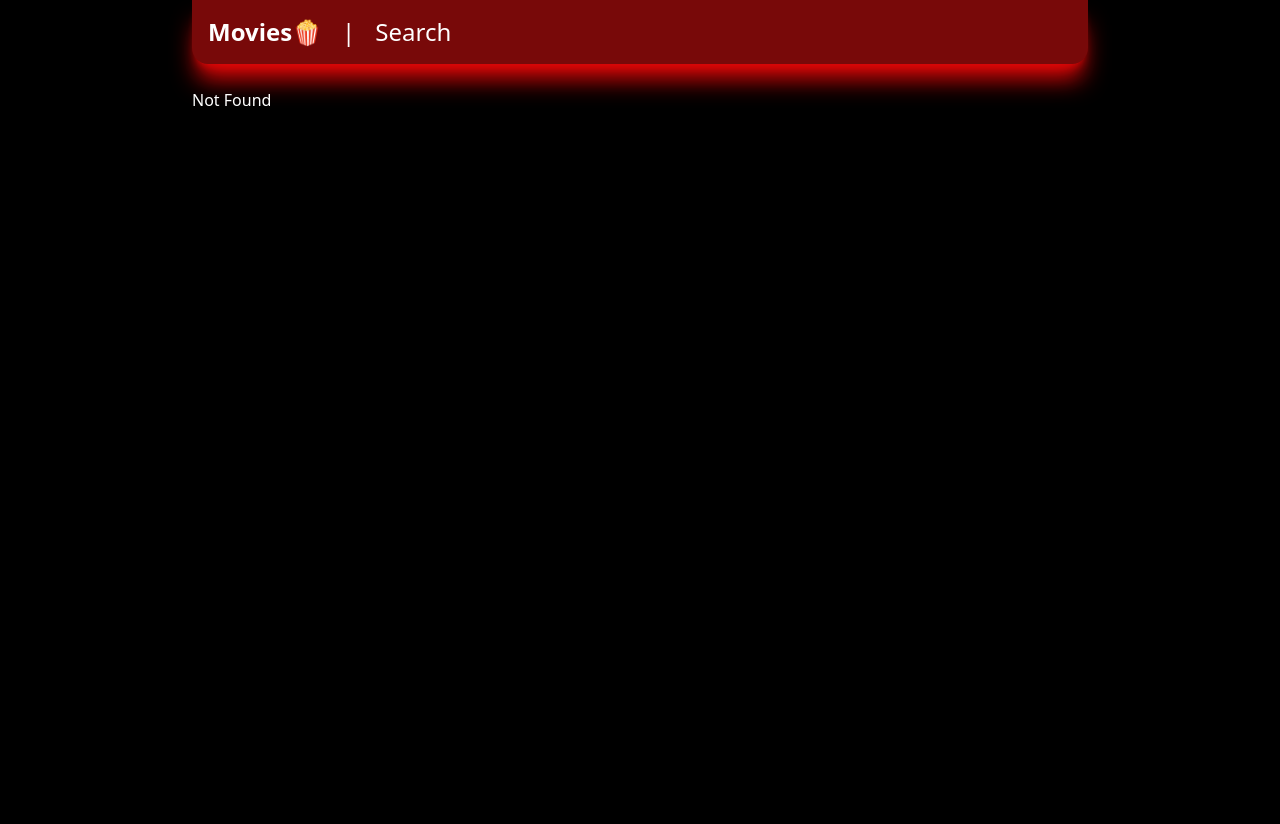
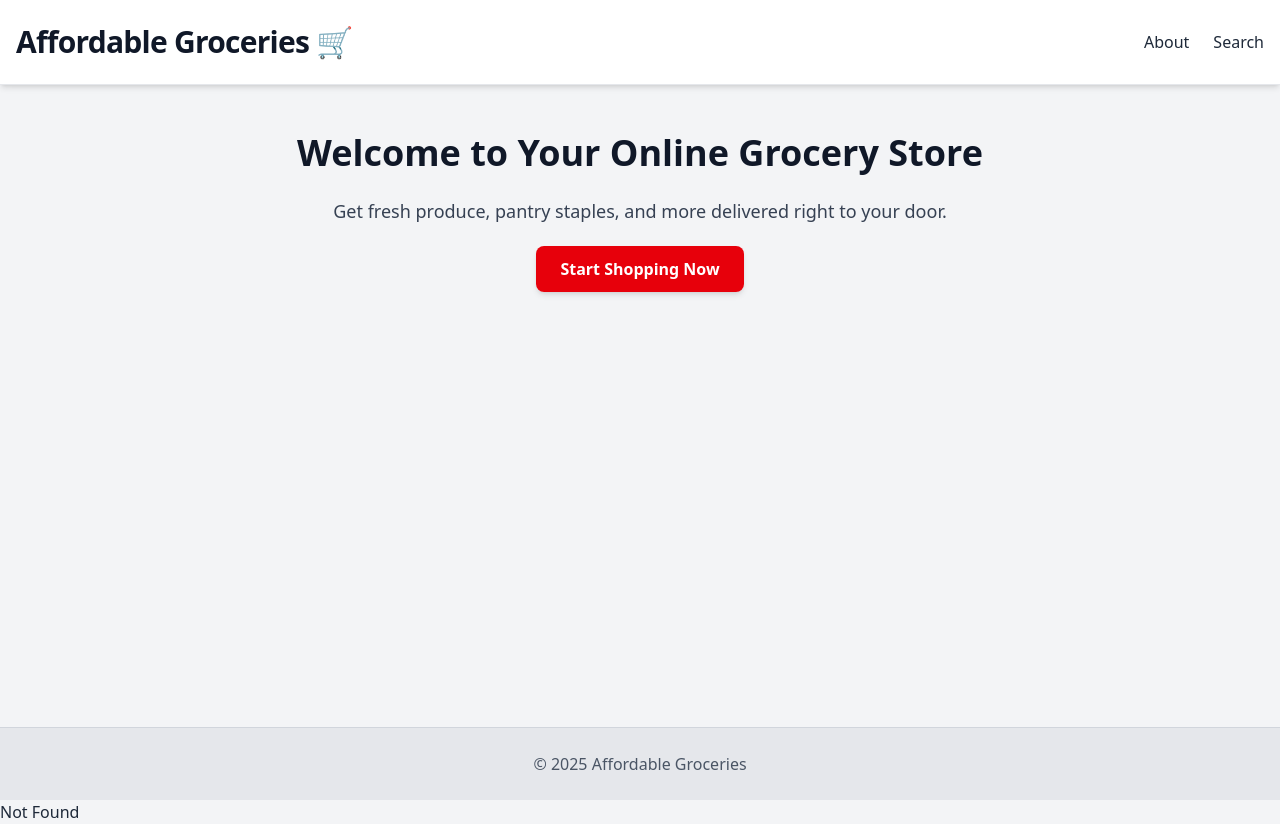
Before and after one commit to neidymlg/CPSC-449-Grocery-Website, a React (Vite) app in the folder client/: page / in a window 1280 px wide. Before the commit this address had no page. Before the commit the page ends 800 px from the top, so only its background shows below. Built offline with nearby package versions, Linux system fonts and the light colour scheme.

Commit message:
home page done

```diff
--- a/client/src/routes/__root.tsx
+++ b/client/src/routes/__root.tsx
@@ -12,34 +12,79 @@ function LayoutComponent() {
         <meta name="viewport" content="width=device-width, initial-scale=1.0" />
         <title>Affordable Groceries</title>
       </head>
-      <body className="bg-black max-w-4xl mx-auto text-white px-5 md:px-0">
-        <header className="flex justify-between items-center p-4 bg-[#780909] text-white rounded-b-2xl shadow-xl shadow-[#df0707] mb-6">
-          <h1 className="text-2xl flex">
+      <body className="bg-gray-100 text-gray-800 font-sans antialiased">
+        <div className="min-h-screen flex flex-col">
+          <header className="bg-white shadow-md sticky top-0 z-10 border-b border-gray-200">
+            <div className="container mx-auto px-4 py-6 flex items-center justify-between">
+              <h1 className="text-3xl font-bold tracking-tight text-gray-900">
                 <Link
                   to="/"
-              search={{ page: 1 }}
+                  className="hover:text-gray-700 transition-colors duration-200"
                   activeProps={{
-                className: "font-bold hello",
+                    className: "font-bold text-gray-900",
                   }}
                   activeOptions={{
                     includeSearch: false,
                   }}
                 >
-              Movies🍿
+                  Affordable Groceries 🛒
                 </Link>
-            <div className="mx-5">|</div>
+              </h1>
+              <nav>
+                <ul className="flex space-x-6">
+                  <li>
+                    <Link
+                      to="/about"
+                      className="hover:text-gray-700 transition-colors duration-200"
+                      activeProps={{
+                        className: "font-bold text-gray-900",
+                      }}
+                    >
+                      About
+                    </Link>
+                  </li>
+                  <li>
                     <Link
                       to="/search"
                       search={{ q: "" }}
+                      className="hover:text-gray-700 transition-colors duration-200"
                       activeProps={{
-                className: "font-bold",
+                        className: "font-bold text-gray-900",
                       }}
                     >
                       Search
                     </Link>
-          </h1>
-          <div id="favorites-count">{/* <FavoritesCount /> */}</div>
+                  </li>
+                </ul>
+              </nav>
+            </div>
           </header>
+
+          <main className="flex-grow container mx-auto px-4 py-12">
+            <section className="text-center">
+              <h2 className="text-4xl font-extrabold text-gray-900 mb-6">
+                Welcome to Your Online Grocery Store
+              </h2>
+              <p className="text-lg text-gray-700 mb-8">
+                Get fresh produce, pantry staples, and more delivered right to
+                your door.
+              </p>
+              <Link
+                to="/search"
+                search={{ q: "" }}
+                className="bg-red-600 hover:bg-red-700 text-white font-bold py-3 px-6 rounded-lg transition-colors duration-200 shadow-md"
+              >
+                Start Shopping Now
+              </Link>
+            </section>
+          </main>
+
+          <footer className="bg-gray-200 text-gray-600 py-6 border-t border-gray-300">
+            <div className="container mx-auto px-4 text-center">
+              <p>&copy; {new Date().getFullYear()} Affordable Groceries</p>
+            </div>
+          </footer>
+        </div>
         <Outlet /> {/* Start rendering router matches */}
       </body>
     </html>
```
Lines whose indentation alone changed are shown as unchanged.
